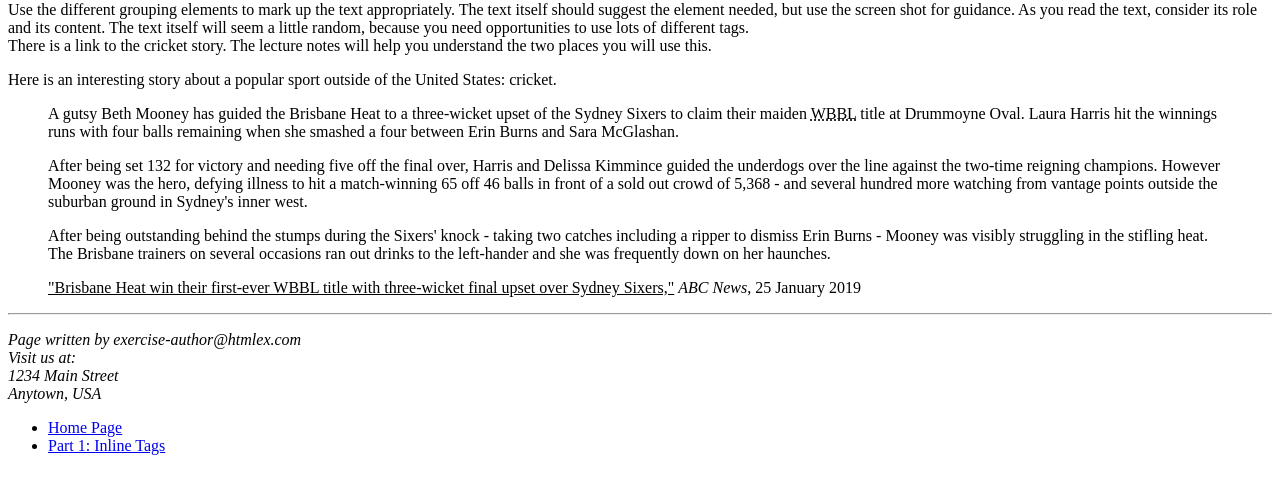
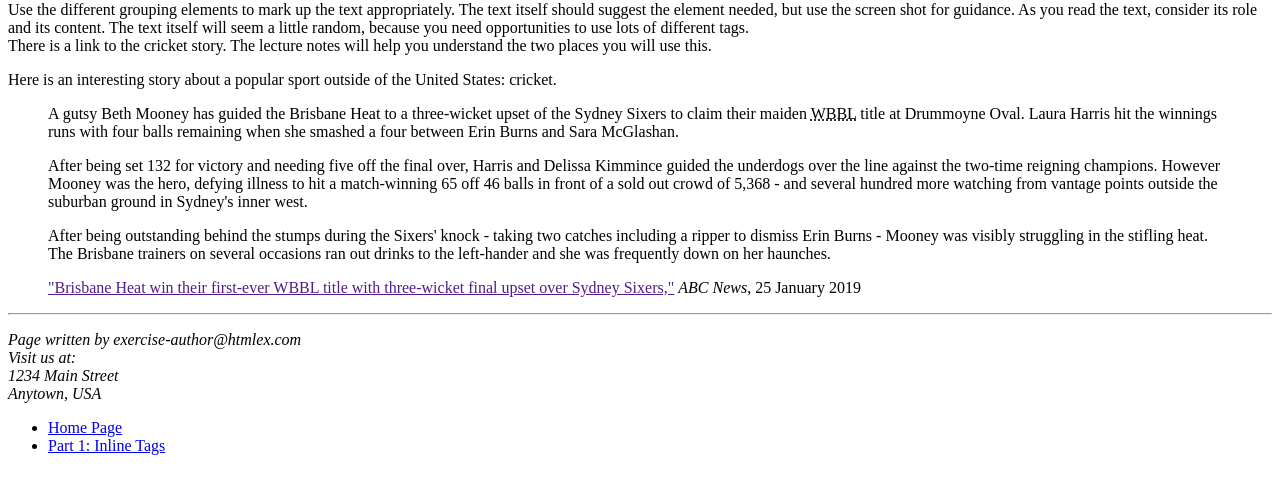
Before and after one commit to haileybrince/exercise-3-text, a plain HTML site: page part2.html in a window 1280 px wide. Shown: the part 79-572 px from the top of the page. Drawn offline with Linux system fonts and the light colour scheme.

Commit message:
Update part2.html

```diff
--- a/part2.html
+++ b/part2.html
@@ -24,7 +24,7 @@
     After being outstanding behind the stumps during the Sixers' knock - taking two catches including a ripper to dismiss Erin Burns - Mooney was visibly struggling in the stifling heat.
     The Brisbane trainers on several occasions ran out drinks to the left-hander and she was frequently down on her haunches.<br>
     <p>
-    <u>"Brisbane Heat win their first-ever WBBL title with three-wicket final upset over Sydney Sixers,"</u> <em>ABC News</em>, 25 January 2019
+    <a href="">"Brisbane Heat win their first-ever WBBL title with three-wicket final upset over Sydney Sixers,"</a> <em>ABC News</em>, 25 January 2019
     </p>
 </blockquote>
     <hr>
```
